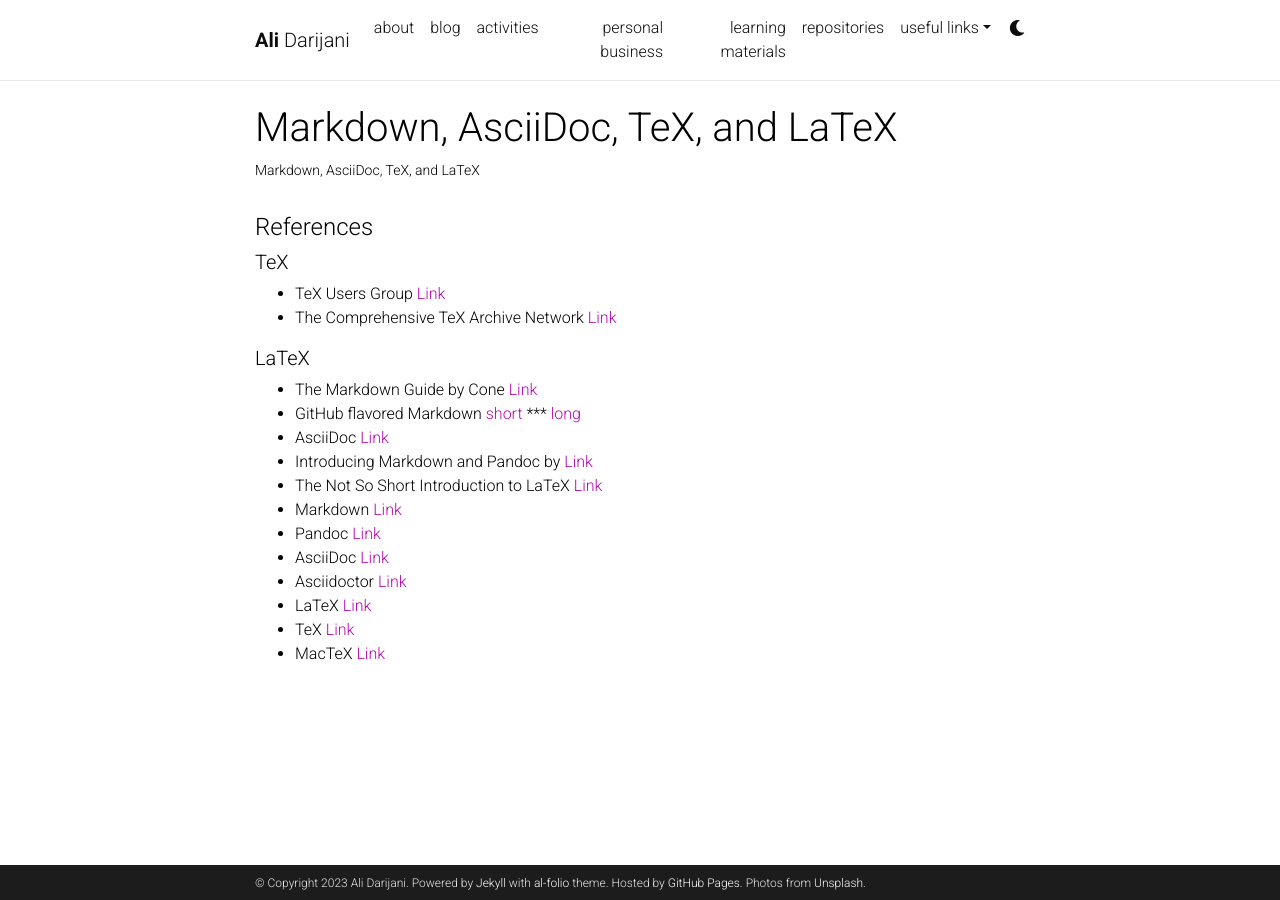
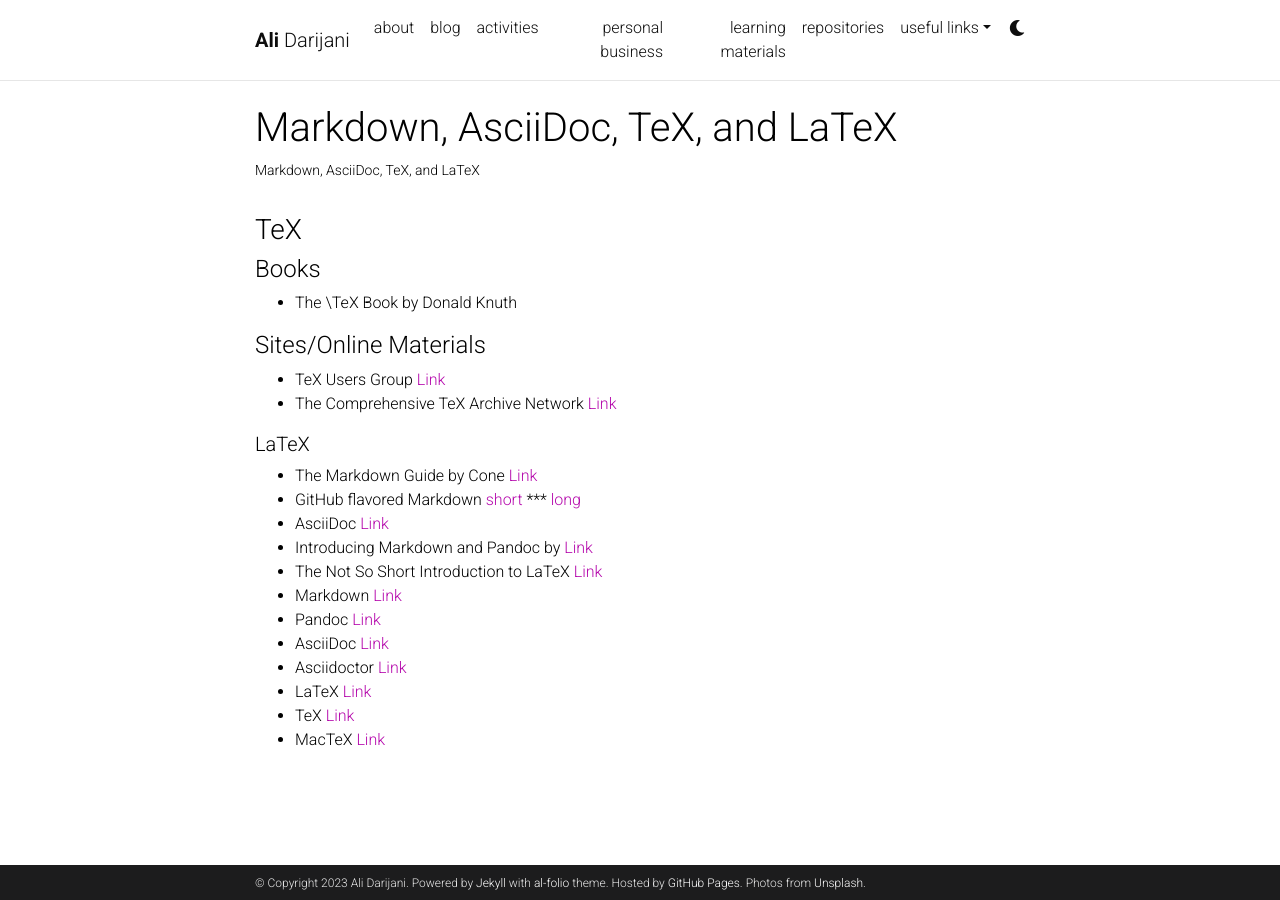
Before and after one commit to adarijani/adarijani.github.io_archived, a Jekyll site: the page built from _projects/t_03_typesetting.md, in a window 1280 px wide. Built offline with Jekyll 4.4.1, drawn with Linux system fonts in a browser that asks for light colours; comment, search, counter and statistics services are not loaded; a style sheet for code colours, icons or effects is not loaded.

Commit message:
Update t_03_typesetting.md

```diff
--- a/_projects/t_03_typesetting.md
+++ b/_projects/t_03_typesetting.md
@@ -7,9 +7,13 @@ importance: 3
 category: teaching
 ---
 
-#### References
+### TeX
 
-##### TeX
+#### Books
+
+* The \TeX Book by Donald Knuth
+
+#### Sites/Online Materials
 
 * TeX Users Group [Link](https://tug.org/)
 * The Comprehensive TeX Archive Network [Link](https://ctan.org/)
```
